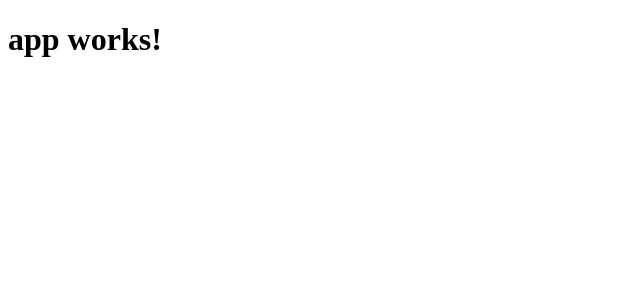
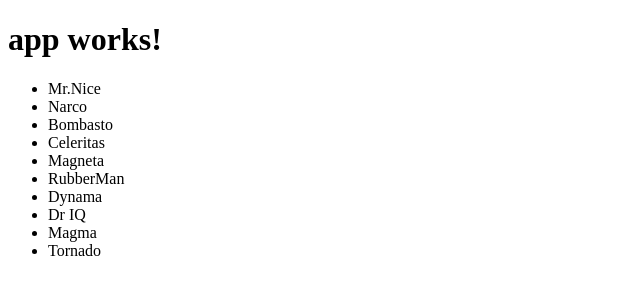
Before and after one commit to danieln-ml/MEA2N-tutorial, an Angular app: page / in a window 1280 px wide. Shown: the top 300 px of the page, without its empty margins (0-640 px from the left). Built offline with nearby package versions, Linux system fonts and the light colour scheme.

Commit message:
showing list of mocked out users

```diff
--- a/src/app/app.component.html
+++ b/src/app/app.component.html
@@ -1,3 +1,4 @@
 <h1>
   {{title}}
 </h1>
+<contact-list></contact-list>
--- a/src/app/contacts/contact-list/contact-list.component.html
+++ b/src/app/contacts/contact-list/contact-list.component.html
@@ -1,3 +1,6 @@
-<p>
-  contact-list works!
-</p>
+<ul class="list-group">
+  <li class="list-group-item"
+    *ngFor="let contact of contacts">
+    {{contact.name}}
+  </li>
+</ul>
--- a/src/app/contacts/contact-list/contact-list.component.ts
+++ b/src/app/contacts/contact-list/contact-list.component.ts
@@ -1,15 +1,29 @@
 import { Component, OnInit } from '@angular/core';
 
+import {Http, Response} from '@angular/http';
+import { Contact } from '../contact';
+import { ContactService } from '../contact.service';
+
+
 @Component({
-  selector: 'app-contact-list',
+  selector: 'contact-list',
   templateUrl: './contact-list.component.html',
-  styleUrls: ['./contact-list.component.css']
+  styleUrls: ['./contact-list.component.css'],
+  providers: [ContactService]
 })
 export class ContactListComponent implements OnInit {
 
-  constructor() { }
+  title: 'Contacts List'
+  contacts: Contact[]
+  selectedContact: Contact
+  loaded: boolean
+
+  constructor (private contactService: ContactService) {}
 
   ngOnInit() {
+    this.contactService.getContacts().then((contacts: Contact[]) => {
+      this.contacts = contacts
+    });
   }
 
 }
--- a/src/app/contacts/contact.service.ts
+++ b/src/app/contacts/contact.service.ts
@@ -1,8 +1,18 @@
 import { Injectable } from '@angular/core';
+import { CONTACTS, CONTACT } from './mock-contacts';
+import { Observable }     from 'rxjs/Observable';
+import { Http, Response } from '@angular/http';
+import { Contact } from './contact';
+import 'rxjs/add/operator/toPromise';
 
 @Injectable()
-export class ContactServiceService {
+export class ContactService {
 
   constructor() { }
 
+  // get("/contacts")
+  getContacts(): Promise<Contact[]> {
+    return Promise.resolve(CONTACTS);
+  }
+
 }
```
Also changed, not shown: 1 other file (tests, documents, lock files or other folders).
